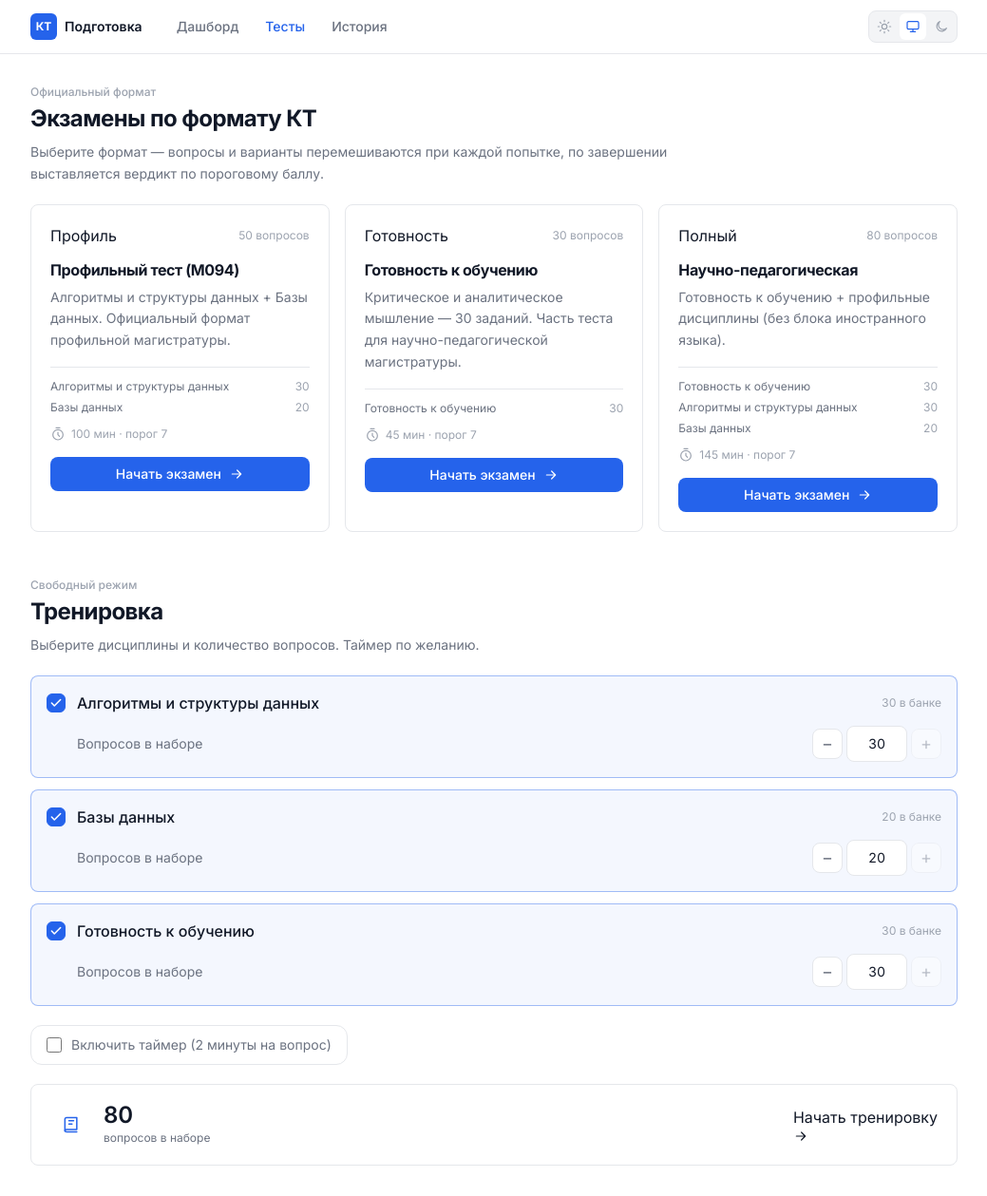
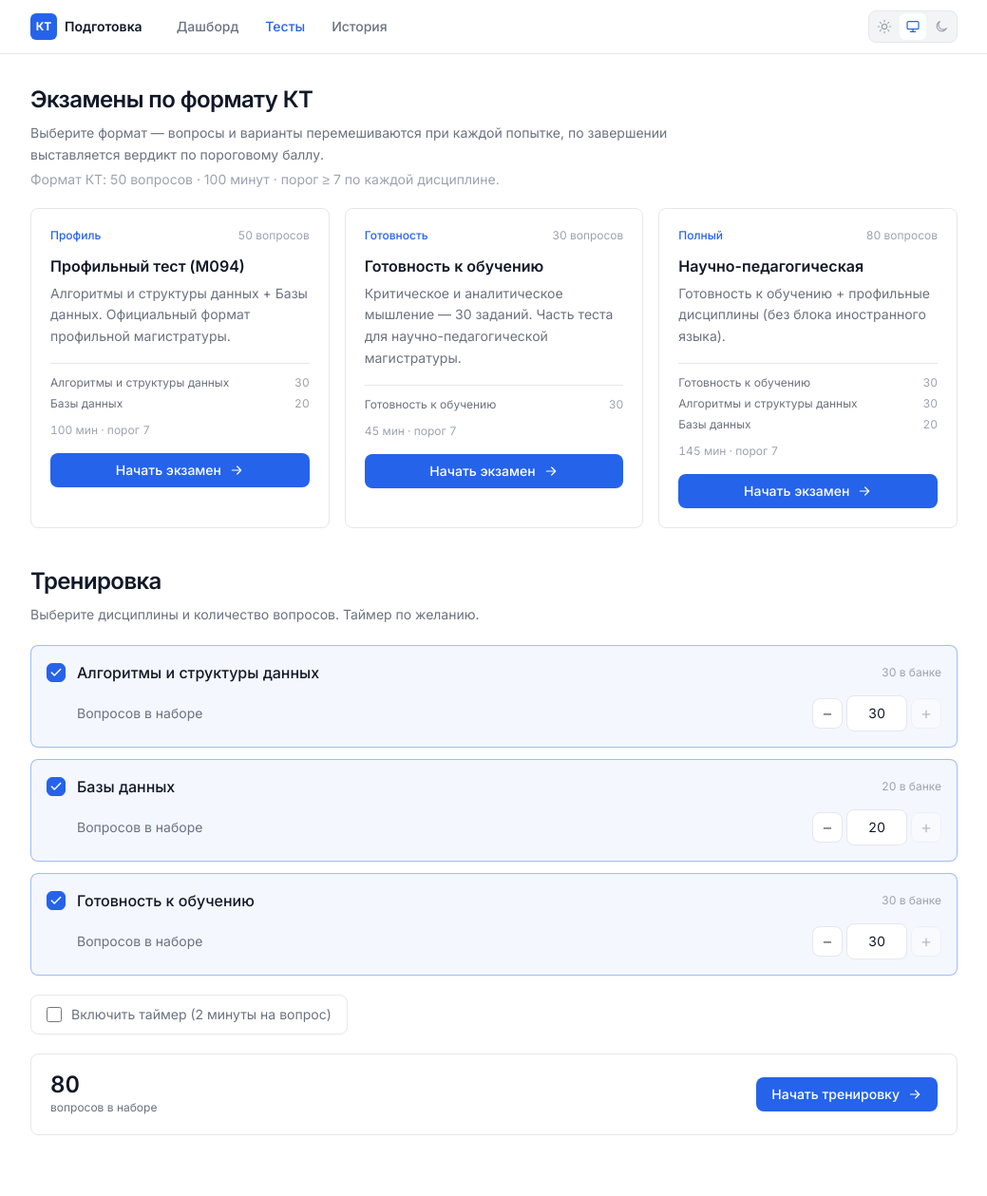
Before and after one commit to alikzilla/kt-exam-preparation, a React (Vite) app: page /tests in a window 1280 px wide. Shown: the whole page at 95% size, without its empty margins (120-1159 px from the left). After the commit the page ends 1227 px from the top, so only its background shows below. Built offline with nearby package versions, Linux system fonts and the light colour scheme.

Commit message:
feat: simplify tests page, add exam format info line
Co-Authored-By: Claude Fable 5 <noreply@anthropic.com>

```diff
--- a/src/pages/TestsPage.tsx
+++ b/src/pages/TestsPage.tsx
@@ -3,7 +3,7 @@ import SubjectPicker from "../components/SubjectPicker";
 import { getQuestionsBySubject, getSubjects, getSubjectName } from "../data";
 import { EXAM_PRESETS, presetTotal } from "../data/exam";
 import { useStartTest } from "../hooks/useStartTest";
-import { TimerIcon, ArrowRightIcon, BookIcon } from "../components/icons";
+import { ArrowRightIcon } from "../components/icons";
 
 export default function TestsPage() {
   const { startPreset, startPractice } = useStartTest();
@@ -59,32 +59,31 @@ export default function TestsPage() {
   };
 
   return (
-    <div className="space-y-12">
+    <div className="space-y-10">
       {/* Официальные форматы */}
       <section className="space-y-5">
         <div>
-          <div className="eyebrow">Официальный формат</div>
-          <h2 className="mt-1 font-display text-2xl font-bold tracking-tight text-ink">
+          <h2 className="text-2xl font-semibold tracking-tight text-ink">
             Экзамены по формату КТ
           </h2>
           <p className="mt-2 max-w-2xl text-sm leading-relaxed text-ink-soft">
             Выберите формат — вопросы и варианты перемешиваются при каждой
             попытке, по завершении выставляется вердикт по пороговому баллу.
           </p>
+          <p className="mt-1 text-sm text-ink-faint">
+            Формат КТ: 50 вопросов · 100 минут · порог ≥ 7 по каждой дисциплине.
+          </p>
         </div>
         <div className="grid gap-4 md:grid-cols-3">
           {EXAM_PRESETS.map((preset) => (
-            <div
-              key={preset.id}
-              className="surface-interactive group flex flex-col p-5"
-            >
-              <div className="flex items-center justify-between">
-                <span className="chip-accent">{preset.short}</span>
-                <span className="font-mono text-xs text-ink-faint">
+            <div key={preset.id} className="surface flex flex-col p-5">
+              <div className="flex items-center justify-between text-xs text-ink-faint">
+                <span className="font-medium text-accent">{preset.short}</span>
+                <span className="tabular-nums">
                   {presetTotal(preset)} вопросов
                 </span>
               </div>
-              <h3 className="mt-3 font-display text-base font-bold tracking-tight text-ink">
+              <h3 className="mt-3 text-base font-semibold text-ink">
                 {preset.title}
               </h3>
               <p className="mt-1.5 text-sm leading-relaxed text-ink-soft">
@@ -94,12 +93,13 @@ export default function TestsPage() {
                 {preset.disciplines.map((d) => (
                   <li key={d.subjectId} className="flex justify-between">
                     <span>{getSubjectName(d.subjectId)}</span>
-                    <span className="font-mono text-ink-faint">{d.count}</span>
+                    <span className="tabular-nums text-ink-faint">
+                      {d.count}
+                    </span>
                   </li>
                 ))}
               </ul>
-              <div className="mt-3 flex items-center gap-1.5 font-mono text-xs text-ink-faint">
-                <TimerIcon className="h-4 w-4" />
+              <div className="mt-3 text-xs tabular-nums text-ink-faint">
                 {preset.durationMinutes} мин · порог {preset.passThreshold}
               </div>
               <button
@@ -108,7 +108,7 @@ export default function TestsPage() {
                 className="btn-primary mt-4 w-full"
               >
                 Начать экзамен
-                <ArrowRightIcon className="h-4 w-4 transition-transform group-hover:translate-x-0.5" />
+                <ArrowRightIcon className="h-4 w-4" />
               </button>
             </div>
           ))}
@@ -118,8 +118,7 @@ export default function TestsPage() {
       {/* Тренировка */}
       <section className="space-y-5">
         <div>
-          <div className="eyebrow">Свободный режим</div>
-          <h2 className="mt-1 font-display text-2xl font-bold tracking-tight text-ink">
+          <h2 className="text-2xl font-semibold tracking-tight text-ink">
             Тренировка
           </h2>
           <p className="mt-2 max-w-2xl text-sm leading-relaxed text-ink-soft">
@@ -136,7 +135,7 @@ export default function TestsPage() {
           onCountChange={setCount}
         />
 
-        <label className="flex w-fit cursor-pointer items-center gap-2.5 rounded-xl border border-line bg-surface px-4 py-2.5 text-sm text-ink-soft transition hover:bg-surface-2">
+        <label className="flex w-fit cursor-pointer items-center gap-2.5 rounded-lg border border-line bg-surface px-4 py-2.5 text-sm text-ink-soft transition-colors hover:bg-surface-2">
           <input
             type="checkbox"
             checked={timed}
@@ -147,24 +146,17 @@ export default function TestsPage() {
         </label>
 
         <div className="surface flex flex-wrap items-center justify-between gap-4 p-5">
-          <div className="flex items-center gap-3">
-            <div className="flex h-11 w-11 items-center justify-center rounded-xl bg-accent/12 text-accent">
-              <BookIcon className="h-5 w-5" />
+          <div>
+            <div className="text-2xl font-semibold leading-none tabular-nums text-ink">
+              {practiceTotal}
             </div>
-            <div>
-              <div className="font-mono text-2xl font-semibold leading-none text-ink">
-                {practiceTotal}
-              </div>
-              <div className="mt-1 text-xs text-ink-soft">
-                вопросов в наборе
-              </div>
-            </div>
+            <div className="mt-1 text-xs text-ink-soft">вопросов в наборе</div>
           </div>
           <button
             type="button"
             onClick={onStartPractice}
             disabled={practiceTotal === 0}
-            className="btn-accent"
+            className="btn-primary"
           >
             Начать тренировку
             <ArrowRightIcon className="h-4 w-4" />
```
